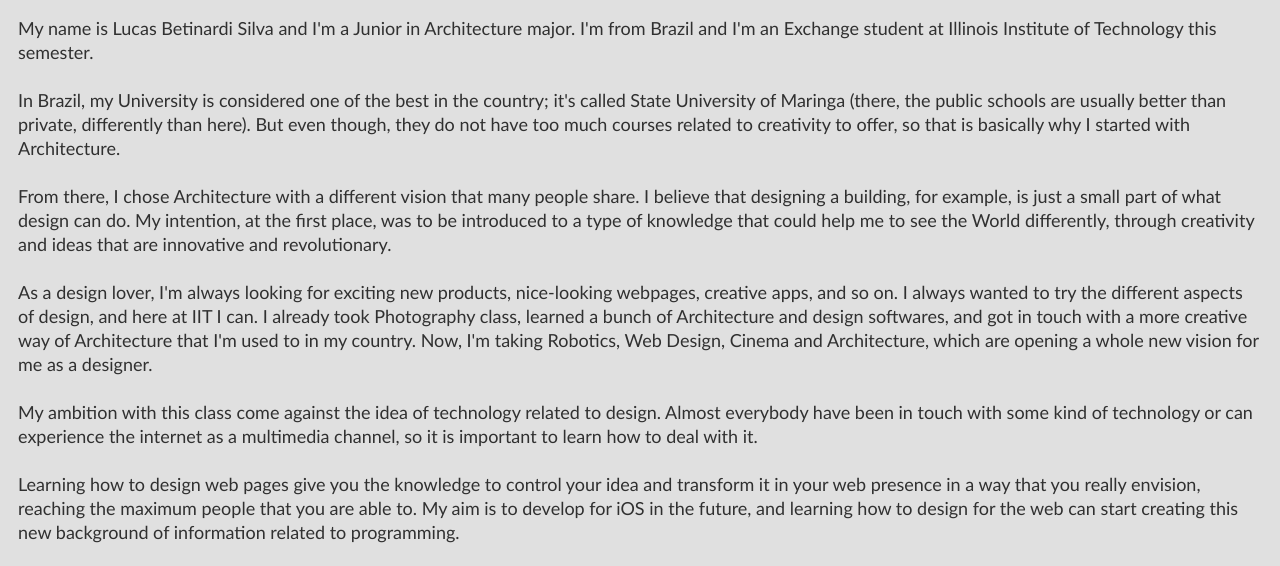
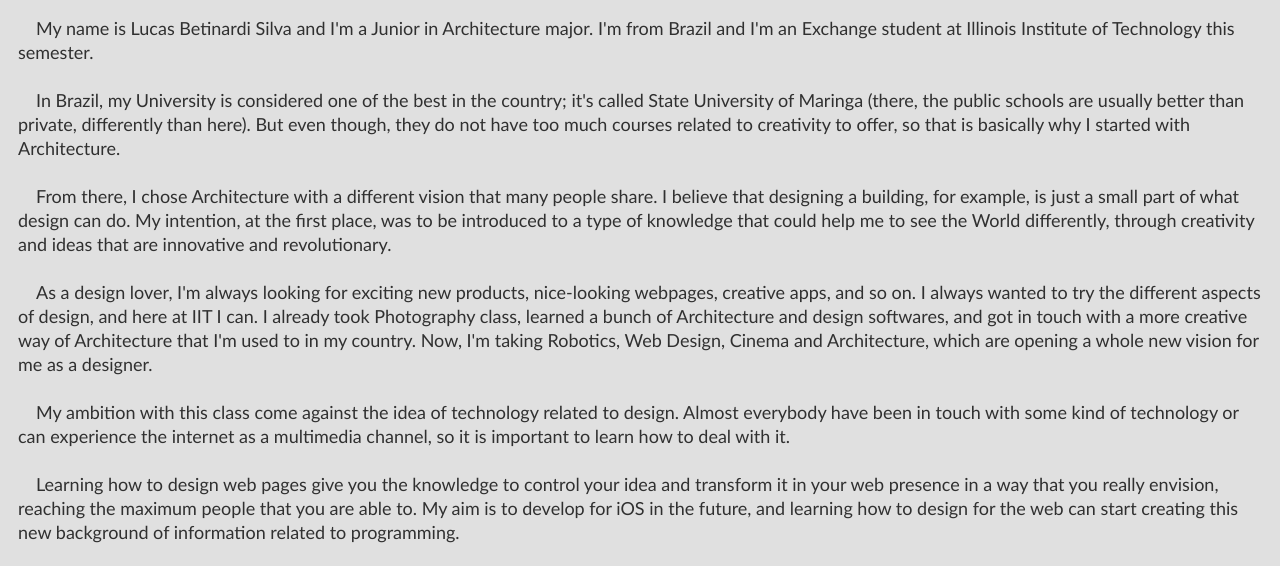
Before and after one commit to lucasbetinardi/web-design-01, a plain HTML site: page index.html in a window 1280 px wide. Shown: the part 62-628 px from the top of the page. Drawn offline with Linux system fonts and the light colour scheme.

Commit message:
added text indent value

```diff
--- a/css/screen.css
+++ b/css/screen.css
@@ -28,6 +28,7 @@ h1 {
 }
 p {
   color: #303030;
+  text-indent: 1em;
   padding-top: 6px;
   padding-bottom: 18px;
 }
```
